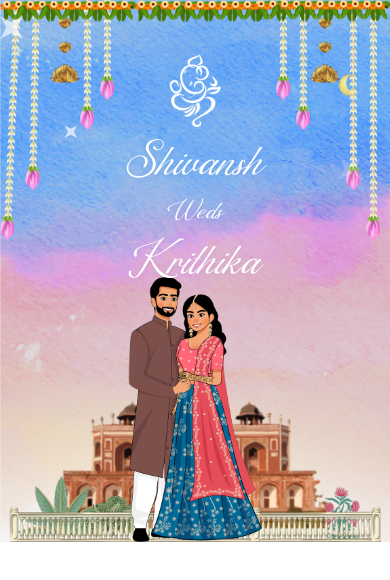
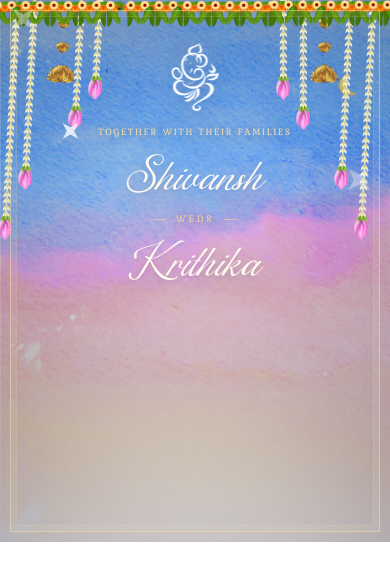
Before and after one commit to pranaykumarsamala/wedding-app-frontend, an Angular app: page /template-2 in a window 390 px wide. Shown: the top 580 px of the page. Built offline with nearby package versions, Linux system fonts and the light colour scheme.

Commit message:
template-2 hero

```diff
--- a/src/app/template-2/hero/hero.html
+++ b/src/app/template-2/hero/hero.html
@@ -1,6 +1,8 @@
-<section class="hero" #hero>
+<section class="hero" #hero id="smooth-wrapper">
+    <div id="smooth-content">
+        <div class="hero-frame" aria-hidden="true"></div>
 
-    <img class="toran" src="assets/template-2/thoranam.png" />
+        <img class="toran" src="assets/template-2/thoranam.png" alt="" />
 
         <!-- Hanging decorations -->
         <div class="hanging-flowers">
@@ -21,22 +23,22 @@
 
         </div>
 
-    <img class="ganesh" src="assets/template-2/ganesh.png" />
+        <img class="ganesh" src="assets/template-2/ganesh.png" alt="Lord Ganesha" />
 
         <!-- Twinkling stars -->
         <div id="wedding-stars" class="wedding-stars">
         </div>
 
         <div class="names">
+            <p class="eyebrow">Together with their families</p>
             <h1>Shivansh</h1>
             <span>Weds</span>
             <h1>Krithika</h1>
         </div>
 
-    <!-- <img class="moon" src="assets/template-2/moon.png" /> -->
+        <img class="taj" src="assets/template-2/taj.png" alt="" />
 
-    <img class="taj" src="assets/template-2/taj.png" />
-
-    <img class="couple" src="assets/template-2/couple.png" />
+        <img class="couple" src="assets/template-2/couple.png" alt="" />
+    </div>
 
 </section>
--- a/src/app/template-2/hero/hero.scss
+++ b/src/app/template-2/hero/hero.scss
@@ -18,15 +18,41 @@
 
 .hero {
     position: relative;
-    // min-height: 100svh;
     width: 100%;
     aspect-ratio: 971 / 867;
     overflow: hidden;
-    background-image:
-        url('/assets/template-2/hero-bg.png');
+    background-image: url('/assets/template-2/hero-bg.png');
     background-size: cover;
     background-position: center;
     isolation: isolate;
+    color: #fffaf0;
+}
+
+.hero::before {
+    position: absolute;
+    inset: 0;
+    z-index: 1;
+    background:
+        linear-gradient(180deg, rgba(22, 17, 34, 0.18) 0%, transparent 34%, rgba(30, 20, 37, 0.12) 100%),
+        radial-gradient(ellipse at 50% 38%, transparent 25%, rgba(27, 20, 37, 0.2) 100%);
+    content: '';
+    pointer-events: none;
+}
+
+.hero-frame {
+    position: absolute;
+    z-index: 30;
+    inset: clamp(12px, 2.2vw, 32px);
+    border: 1px solid rgba(255, 225, 166, 0.52);
+    box-shadow: inset 0 0 0 5px rgba(255, 244, 218, 0.08);
+    pointer-events: none;
+}
+
+.hero-frame::after {
+    position: absolute;
+    inset: 7px;
+    border: 1px solid rgba(255, 225, 166, 0.2);
+    content: '';
 }
 
 .toran {
@@ -36,14 +62,14 @@
     width: 100%;
     height: auto;
     z-index: 5;
-    // pointer-events: none;
+    pointer-events: none;
 }
 
 .hanging-flowers {
     position: absolute;
     inset: 0;
     z-index: 4;
-    // pointer-events: none;
+    pointer-events: none;
 }
 
 .hanging {
@@ -125,10 +151,12 @@
 
 .ganesh {
     position: absolute;
-    top: 10%;
+    top: 9%;
     left: 50%;
     transform: translateX(-50%);
-    width: 8%;
+    z-index: 10;
+    width: 7%;
+    filter: drop-shadow(0 4px 12px rgba(54, 25, 27, 0.24));
 }
 
 .wedding-stars {
@@ -147,32 +175,58 @@
     width: 90%;
     transform: translateX(-50%);
     text-align: center;
-    color: #ffffff;
     z-index: 20;
-    // pointer-events: none;
+    pointer-events: none;
+}
+
+.eyebrow {
+    margin: 0 0 clamp(12px, 1.4vw, 22px);
+    color: #f5dcae;
+    font-family: 'kurale', serif;
+    font-size: clamp(10px, 1.05vw, 15px);
+    letter-spacing: 0.24em;
+    line-height: 1.4;
+    text-transform: uppercase;
+    text-shadow: 0 2px 12px rgba(38, 21, 28, 0.48);
 }
 
 .names h1 {
     margin: 0;
     font-family: 'cardillac', cursive;
-    font-size: clamp(48px,
-            7vw,
-            108px);
+    font-size: clamp(48px, 7vw, 108px);
     font-weight: 500;
     line-height: 0.95;
     text-shadow:
-        0 2px 4px rgba(0, 0, 0, 0.05);
+        0 2px 4px rgba(0, 0, 0, 0.1),
+        0 8px 28px rgba(33, 19, 31, 0.3);
 }
 
 
 .names span {
-    display: block;
-    margin: 12px 0;
-    font-family: 'cardillac', cursive;
-    font-size: clamp(28px,
-            4vw,
-            54px);
+    display: flex;
+    align-items: center;
+    justify-content: center;
+    gap: clamp(12px, 1.5vw, 24px);
+    margin: clamp(12px, 1.5vw, 22px) 0;
+    color: #f4d7a0;
+    font-family: 'kurale', serif;
+    font-size: clamp(11px, 1.2vw, 17px);
+    letter-spacing: 0.34em;
     line-height: 1;
+    text-transform: uppercase;
+    text-shadow: 0 2px 12px rgba(38, 21, 28, 0.5);
+}
+
+.names span::before,
+.names span::after {
+    width: clamp(26px, 4vw, 56px);
+    height: 1px;
+    background: linear-gradient(90deg, transparent, rgba(244, 215, 160, 0.9));
+    content: '';
+}
+
+.names span::after {
+    transform: scaleX(-1);
 }
 
 .taj {
@@ -180,7 +234,9 @@
     bottom: 0;
     left: 50%;
     transform: translateX(-50%);
+    z-index: 11;
     width: 95%;
+    pointer-events: none;
 }
 
 .couple {
@@ -188,46 +244,63 @@
     bottom: 0;
     left: 50%;
     transform: translateX(-50%);
+    z-index: 12;
     width: 19%;
+    pointer-events: none;
 }
 
 
 @media (max-width: 600px) {
 
     .hero {
-        /*
-     * Make the mobile composition taller
-     * instead of using 100svh.
-     */
         aspect-ratio: 0.72;
     }
 
-    .thoran {
+    .toran {
         width: 120%;
         max-width: none;
         left: 50%;
         transform: translateX(-50%);
     }
 
+    .hero-frame {
+        inset: 10px;
+    }
+
+    .hero-frame::after {
+        inset: 5px;
+    }
+
     .ganesh {
-        top: 10%;
-        width: 13%;
+        top: 8%;
+        width: 12%;
     }
 
     .names {
-        top: 25%;
+        top: 23%;
         width: 90%;
     }
 
     .names h1 {
-        font-size: clamp(42px,
-                14vw,
-                65px);
+        font-size: clamp(42px, 14vw, 65px);
+    }
+
+    .eyebrow {
+        margin-bottom: 12px;
+        font-size: clamp(9px, 2.5vw, 11px);
+        letter-spacing: 0.17em;
     }
 
     .names span {
-        margin: 8px 0;
-        font-size: clamp(25px, 8vw, 38px);
+        gap: 10px;
+        margin: 12px 0;
+        font-size: 10px;
+        letter-spacing: 0.28em;
+    }
+
+    .names span::before,
+    .names span::after {
+        width: 22px;
     }
 
     .moon {
@@ -236,7 +309,7 @@
         width: 8%;
     }
 
-    .taj-mahal {
+    .taj {
         width: 105%;
     }
 
@@ -259,8 +332,6 @@
     }
 
     .hanging-left-3 {
-        // left: 50px;
-        // top: -80px;
         display: none;
     }
 
@@ -291,8 +362,6 @@
     }
 
     .hanging-right-3 {
-        // right: 50px;
-        // top: -80px;
         display: none;
     }
 
--- a/src/app/template-2/hero/hero.ts
+++ b/src/app/template-2/hero/hero.ts
@@ -1,11 +1,10 @@
-import { Component, ElementRef, ViewChild, OnDestroy } from '@angular/core';
+import { Component, ElementRef, ViewChild, OnDestroy, OnInit } from '@angular/core';
 import { ISourceOptions } from '@tsparticles/engine';
 import { loadSlim } from '@tsparticles/slim';
 import { tsParticles } from '@tsparticles/engine';
 
 import gsap from 'gsap';
 import { ScrollTrigger } from 'gsap/ScrollTrigger';
-gsap.registerPlugin(ScrollTrigger);
 
 @Component({
   selector: 'app-hero',
@@ -13,25 +12,26 @@ gsap.registerPlugin(ScrollTrigger);
   templateUrl: './hero.html',
   styleUrl: './hero.scss',
 })
-export class Hero {
+export class Hero implements OnInit, OnDestroy {
   @ViewChild('hero', { static: true }) hero!: ElementRef<HTMLElement>;
 
   private ctx?: gsap.Context;
 
+  ngOnInit(): void {
+    gsap.registerPlugin(ScrollTrigger);
+  }
+
   async ngAfterViewInit() {
+    this.ctx = gsap.context(() => {
+      this.createHeroAnimation();
+    }, this.hero.nativeElement);
 
     await loadSlim(tsParticles);
 
     await tsParticles.load({
       id: 'wedding-stars',
-
       options: this.getStarOptions()
     });
-
-    this.ctx = gsap.context(() => {
-      this.createHeroAnimation();
-    }, this.hero.nativeElement);
-
   }
 
   private getStarOptions(): ISourceOptions {
@@ -112,9 +112,7 @@ export class Hero {
     //   '.hero-background'
     // );
 
-    const thoran = hero.querySelector(
-      '.thoran'
-    );
+    const thoran = hero.querySelector('.toran');
 
     const ganesh = hero.querySelector(
       '.ganesh'
@@ -124,8 +122,12 @@ export class Hero {
       '.names'
     );
 
+    const eyebrow = hero.querySelector(
+      '.eyebrow'
+    );
+
     const groom = hero.querySelector(
-      '.names h1:first-child'
+      '.names h1:first-of-type'
     );
 
     const weds = hero.querySelector(
@@ -133,23 +135,18 @@ export class Hero {
     );
 
     const bride = hero.querySelector(
-      '.names h1:last-child'
+      '.names h1:last-of-type'
     );
 
     // const moon = hero.querySelector(
     //   '.moon'
     // );
 
-    const taj = hero.querySelector(
-      '.taj-mahal'
-    );
+    const taj = hero.querySelector('.taj');
 
-    const couple = hero.querySelector(
-      '.couple'
-    );
+    const couple = hero.querySelector('.couple');
 
-    const hangingFlowers =
-      hero.querySelectorAll('.hanging');
+    const hangingFlowers = hero.querySelectorAll('.hanging');
     /* -----------------------------
        Initial states
     ----------------------------- */
@@ -165,15 +162,15 @@ export class Hero {
       scale: 0.9
     });
 
+    gsap.set(eyebrow, {
+      y: 16,
+      opacity: 0
+    });
+
     gsap.set([groom, weds, bride], {
       y: 40,
       opacity: 0
     });
-
-    // gsap.set(moon, {
-    //   x: 20,
-    //   opacity: 0
-    // });
 
     gsap.set(taj, {
       y: 50,
@@ -185,6 +182,11 @@ export class Hero {
       opacity: 0,
       scale: 0.95
     });
+
+    // gsap.set(moon, {
+    //   x: 20,
+    //   opacity: 0
+    // });
 
     gsap.to(hangingFlowers, {
       rotation: 3,
@@ -199,7 +201,7 @@ export class Hero {
     });
 
     gsap.to(thoran, {
-      y: 3,
+      yPercent: 3,
       duration: 3,
       ease: 'sine.inOut',
       repeat: -1,
@@ -230,6 +232,12 @@ export class Hero {
         duration: 0.9
       }, '-=0.7')
 
+      .to(eyebrow, {
+        opacity: 1,
+        y: 0,
+        duration: 0.6
+      }, '-=0.3')
+
       .to(groom, {
         opacity: 1,
         y: 0,
@@ -246,27 +254,7 @@ export class Hero {
         opacity: 1,
         y: 0,
         duration: 0.8
-      }, '-=0.3')
-
-      // .to(moon, {
-      //   x: 0,
-      //   opacity: 1,
-      //   duration: 0.8
-      // }, '-=0.6')
-
-      .to(taj, {
-        y: 0,
-        opacity: 1,
-        duration: 1
-      }, '-=0.5')
-
-      .to(couple, {
-        y: 0,
-        opacity: 1,
-        scale: 1,
-        duration: 1
-      }, '-=0.7');
-
+      }, '-=0.3');
 
     /* -----------------------------
        Scroll animation
@@ -307,16 +295,15 @@ export class Hero {
       scrollTrigger: {
         trigger: hero,
         start: 'top top',
-        end: 'bottom top',
+        end: '+=100%',
         scrub: 1,
+        pin: true,
         invalidateOnRefresh: true
       }
     });
 
 
     timeline
-
-
       /* Thoran */
       .to(thoran, {
         yPercent: -12,
@@ -338,18 +325,21 @@ export class Hero {
         ease: 'none'
       }, 0)
 
-      /* Taj Mahal */
+      /* Reveal the landscape as the invitation is explored */
       .to(taj, {
+        y: 0,
         yPercent: -10,
+        opacity: 1,
         ease: 'none'
-      }, 0)
+      }, 0.22)
 
-
-      /* Couple */
       .to(couple, {
+        y: 0,
         yPercent: -5,
+        opacity: 1,
+        scale: 1,
         ease: 'none'
-      }, 0);
+      }, 0.48)
 
   }
 
```
Lines whose indentation alone changed are shown as unchanged.
